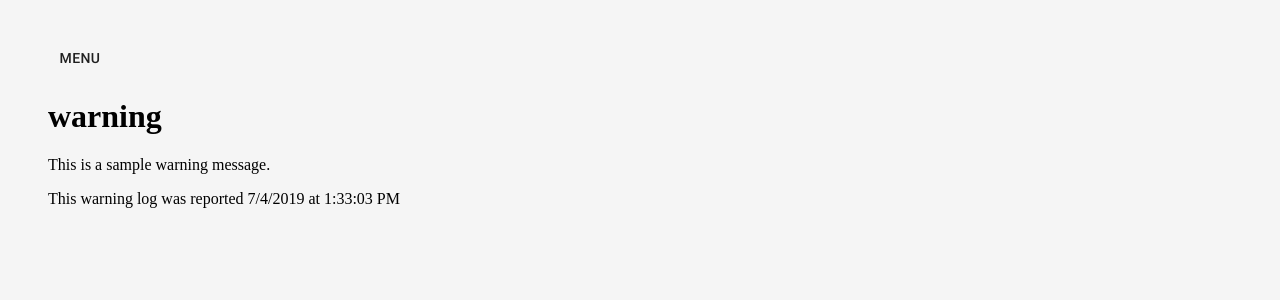
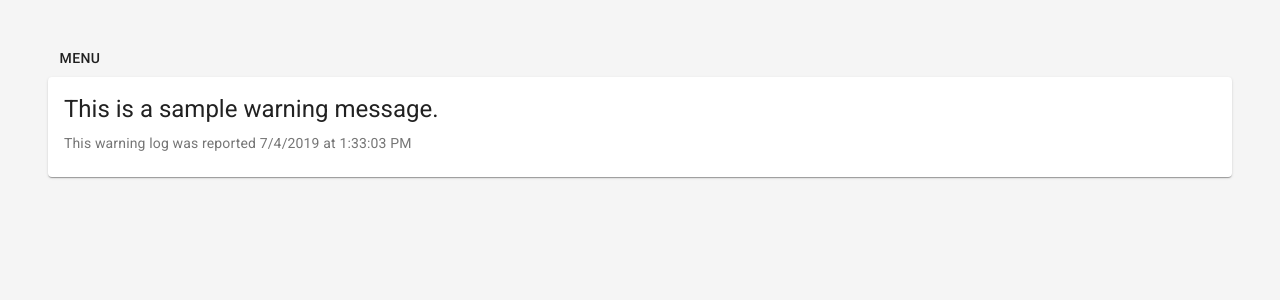
Before and after one commit to martypowell/lumberjack, a Next.js app: page /logs/1 in a window 1280 px wide. Shown: the top 300 px of the page. Built offline with nearby package versions, Linux system fonts and the light colour scheme.

Commit message:
made details page more materially

```diff
--- a/pages/logs/[id].js
+++ b/pages/logs/[id].js
@@ -1,17 +1,25 @@
 import { useRouter } from "next/router";
 import DefaultLayout from "../../components/DefaultLayout";
+import Card from "@material-ui/core/Card";
+import CardContent from "@material-ui/core/CardContent";
+import Typography from "@material-ui/core/Typography";
 
 const Log = ({ log: { type, message, date } = {} }) => {
   const logDate = new Date(date);
 
   return (
     <DefaultLayout>
-      <h1>{type}</h1>
-      <p>{message}</p>
-      <p>
-        This {type} log was reported {logDate.toLocaleDateString()} at{" "}
-        {logDate.toLocaleTimeString()}
-      </p>
+      <Card>
+        <CardContent>
+          <Typography gutterBottom variant="h5" component="h2">
+            {message}
+          </Typography>
+          <Typography variant="body2" color="textSecondary" component="p">
+            This {type} log was reported {logDate.toLocaleDateString()} at{" "}
+            {logDate.toLocaleTimeString()}
+          </Typography>
+        </CardContent>
+      </Card>
     </DefaultLayout>
   );
 };
```
